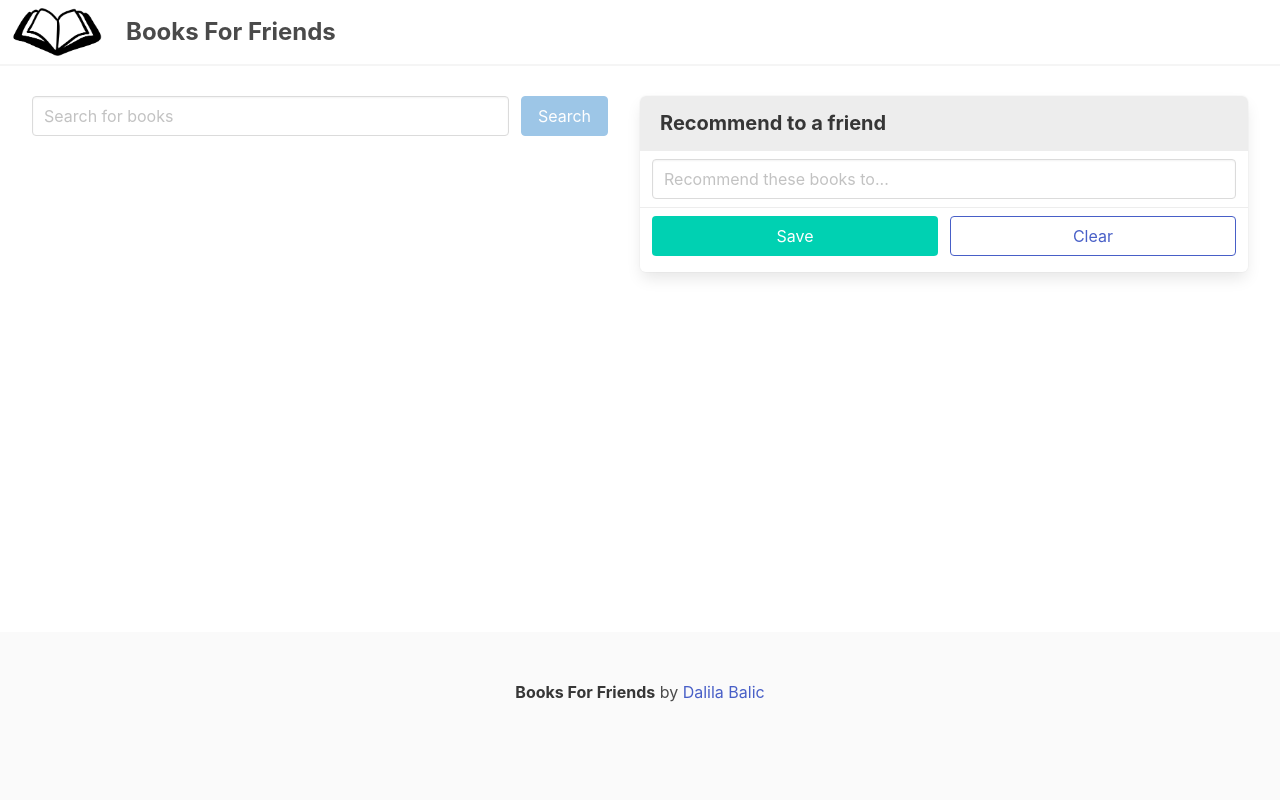
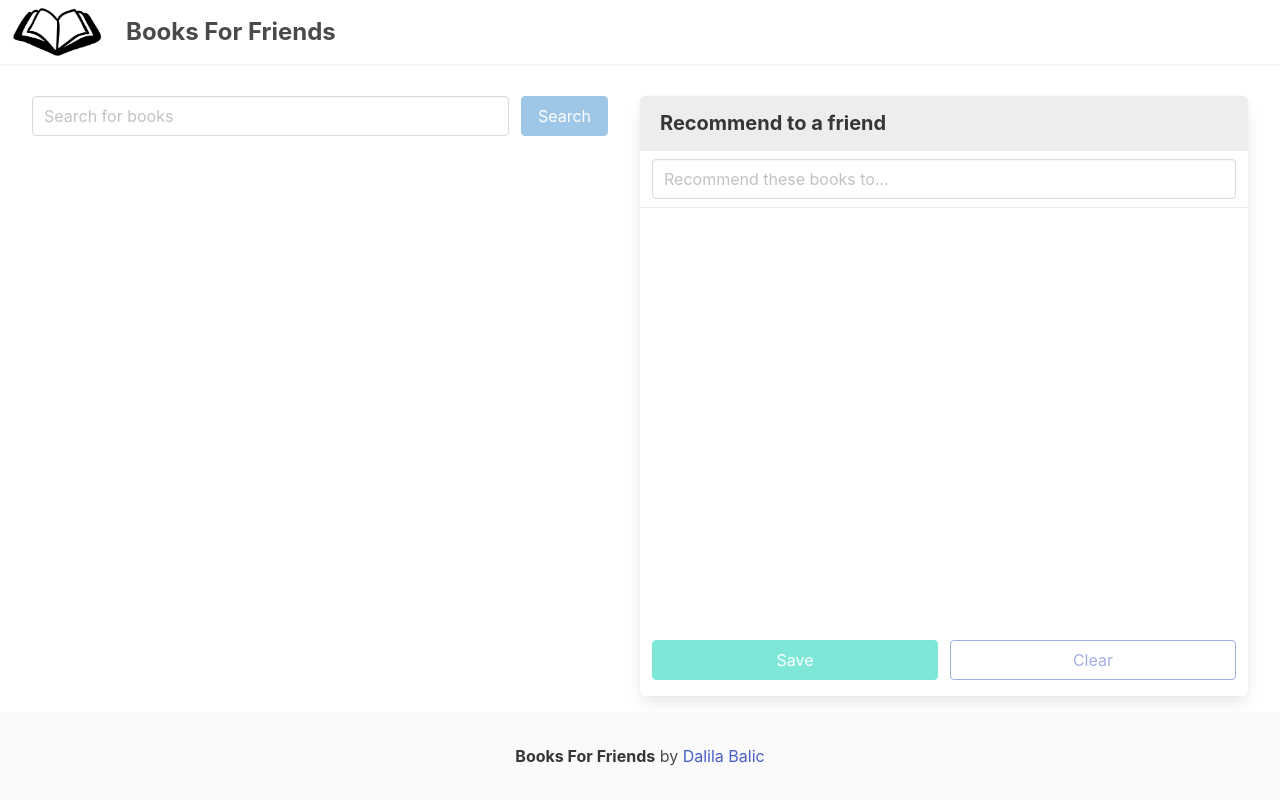
Before and after one commit to dalilaavdukic/books-for-friends, a Vue app in the folder client/: page / in a window 1280 px wide. Built offline with nearby package versions, Linux system fonts and the light colour scheme.

Commit message:
implement recommendation box component for each separate recommendation

```diff
--- a/client/src/App.vue
+++ b/client/src/App.vue
@@ -47,5 +47,8 @@ export default {
       width: 100%;
     }
   }
+  .footer {
+    padding: 2rem 0.5rem;
+  }
 }
 </style>
--- /dev/null
+++ b/client/src/components/BookRecommendationBox.vue
@@ -0,0 +1,67 @@
+<template>
+  <div class="book-rec">
+    <div class="rec-title">
+      <strong>{{ book.title }} </strong>
+      <a @click="removeBook()" class="delete is-medium"></a>
+    </div>
+    <div v-if="book.authors">
+      by
+      <span v-for="(author, index) in book.authors" :key="index">
+        {{ author }}
+        <span v-if="index !== book.authors.length - 1">,</span>
+      </span>
+    </div>
+    <div class="rec-notes">
+      <div>Notes:</div>
+      <p class="control">
+        <textarea
+          class="textarea is-small"
+          rows="2"
+          placeholder="Add notes about this book"
+        ></textarea>
+      </p>
+    </div>
+  </div>
+</template>
+
+<script>
+import { mapMutations } from "vuex";
+import { REMOVE_BOOK_FROM_RECOMMENDATIONS } from "@/store/mutation-types";
+
+export default {
+  name: "BookRecommendationBox",
+  props: {
+    book: {
+      type: Object,
+      required: true,
+    },
+  },
+  methods: {
+    ...mapMutations([
+      REMOVE_BOOK_FROM_RECOMMENDATIONS,
+    ]),
+    removeBook() {
+      this[REMOVE_BOOK_FROM_RECOMMENDATIONS](this.book);
+    },
+  },
+};
+</script>
+
+<style lang="scss" scoped>
+.book-rec {
+  width: 100%;
+  .rec-title {
+    display: flex;
+    justify-content: space-between;
+  }
+  .rec-notes {
+    display: flex;
+    width: 100%;
+    margin: 1rem 0 0.5rem;
+    .control {
+      width: 100%;
+      margin-left: 1rem;
+    }
+  }
+}
+</style>
--- a/client/src/components/BooksRecommendations.vue
+++ b/client/src/components/BooksRecommendations.vue
@@ -10,12 +10,17 @@
         />
       </p>
     </div>
-    <div class="panel-block" v-for="book in recommendations" :key="book.id">
-      {{ book.title }}
+    <div class="book-recommendations-container">
+      <div class="panel-block" v-for="book in recommendations" :key="book.id">
+        <book-recommendation-box :book="book"></book-recommendation-box>
+      </div>
     </div>
     <div class="panel-block buttons">
-      <button class="button is-primary">Save</button>
+      <button :disabled="noRecommendations" class="button is-primary">
+        Save
+      </button>
       <button
+        :disabled="noRecommendations"
         @click="clearRecommendationsList()"
         class="button is-link is-outlined"
       >
@@ -28,11 +33,19 @@
 <script>
 import { mapGetters, mapMutations } from "vuex";
 import { CLEAR_RECOMMENDATIONS } from "@/store/mutation-types";
+import BookRecommendationBox from "@/components/BookRecommendationBox";
 
 export default {
   name: "BooksRecommendations",
+  components: {BookRecommendationBox},
   computed: {
     ...mapGetters(["recommendations"]),
+    noRecommendations: function () {
+      for (let key in this.recommendations) {
+        return false;
+      }
+      return true;
+    },
   },
   methods: {
     ...mapMutations([CLEAR_RECOMMENDATIONS]),
@@ -46,6 +59,8 @@ export default {
 <style lang="scss" scoped>
 .book-recommendations-container {
   width: 100%;
+  overflow-y: auto;
+  height: calc(100vh - 23.5rem);
 }
 .panel-block {
   &.buttons {
--- a/client/src/components/BooksSearch.vue
+++ b/client/src/components/BooksSearch.vue
@@ -71,8 +71,8 @@ export default {
   .search-results {
     margin-top: 1rem;
     padding-right: 1rem;
-    overflow-y: scroll;
-    max-height: calc(100vh - 21rem)
+    overflow-y: auto;
+    height: calc(100vh - 16.5rem)
   }
 }
 </style>
--- a/client/src/store/mutations.js
+++ b/client/src/store/mutations.js
@@ -1,7 +1,7 @@
 import { SET_FOUND_BOOKS } from "./mutation-types";
 import { ADD_BOOK_TO_RECOMMENDATIONS } from "./mutation-types";
-import { REMOVE_BOOK_FROM_RECOMMENDATIONS} from "./mutation-types";
-import { CLEAR_RECOMMENDATIONS} from "./mutation-types";
+import { REMOVE_BOOK_FROM_RECOMMENDATIONS } from "./mutation-types";
+import { CLEAR_RECOMMENDATIONS } from "./mutation-types";
 
 export default {
   [SET_FOUND_BOOKS](state, items) {
@@ -17,18 +17,21 @@ export default {
         publisher: bookInfo.publisher,
         image: bookInfo.imageLinks?.smallThumbnail,
         description: bookInfo.description,
-        shortDescription: bookInfo.description?.substring(0, 150)
+        shortDescription: bookInfo.description?.substring(0, 150),
       };
     });
   },
   [ADD_BOOK_TO_RECOMMENDATIONS](state, book) {
-    state.recommendations = {...state.recommendations, [book.id]: book};
+    state.recommendations = {
+      ...state.recommendations,
+      [book.id]: { ...book, notes: "" },
+    };
   },
   [REMOVE_BOOK_FROM_RECOMMENDATIONS](state, book) {
     delete state.recommendations[book.id];
-    state.recommendations = {...state.recommendations};
+    state.recommendations = { ...state.recommendations };
   },
   [CLEAR_RECOMMENDATIONS](state) {
-    state.recommendations = {...{}};
-  }
+    state.recommendations = {};
+  },
 };
```
